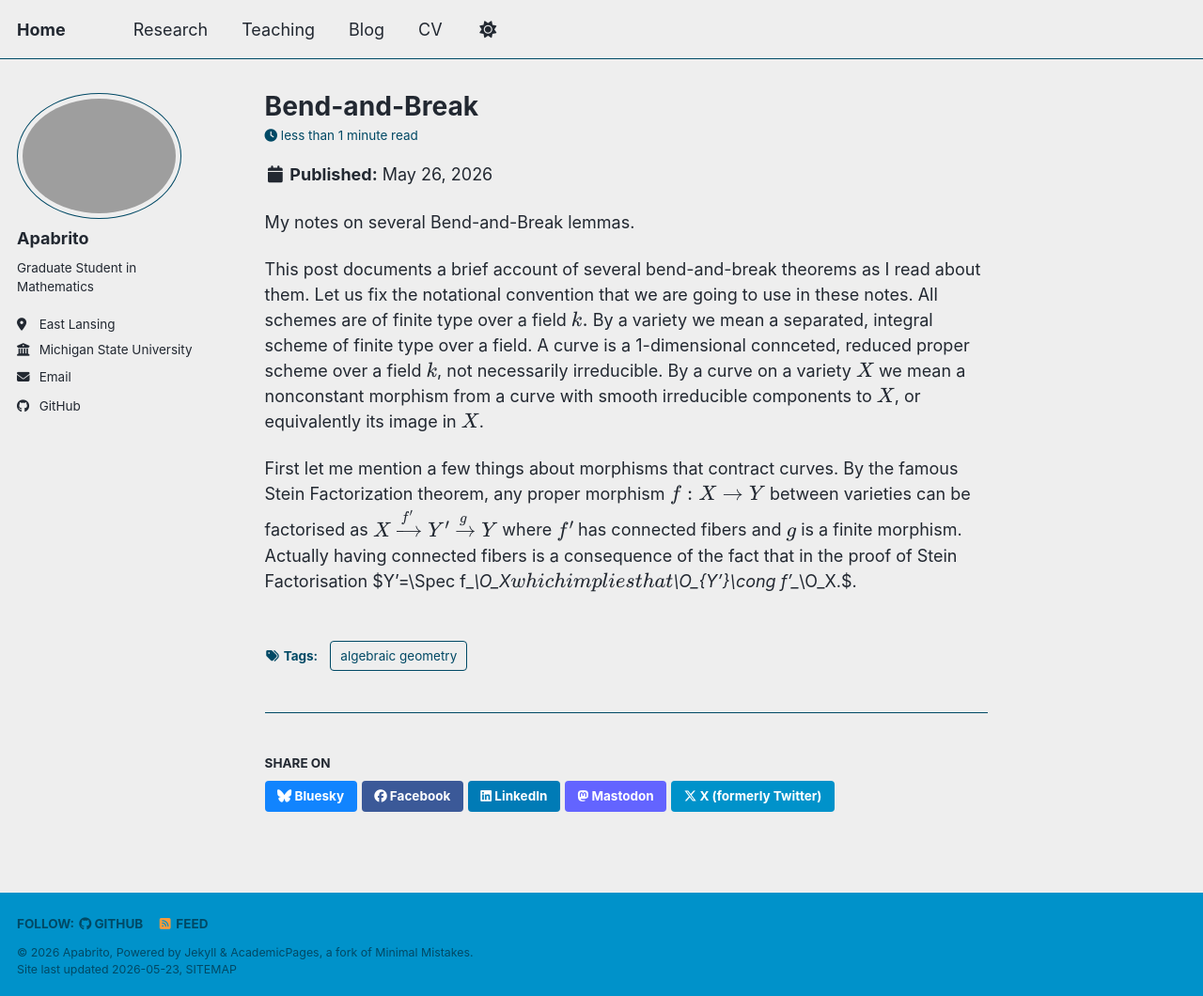
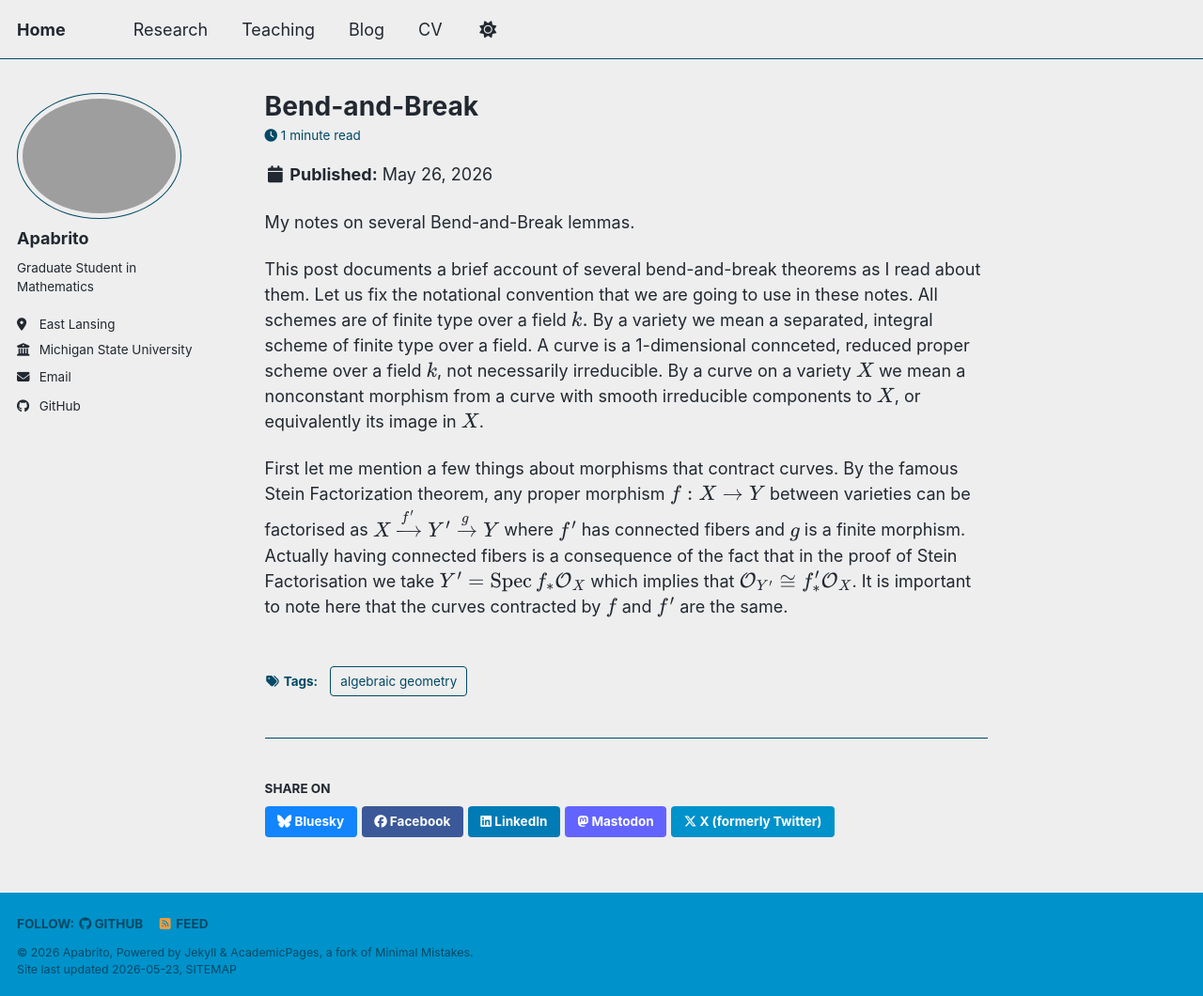
Before and after one commit to apabrito1/apabrito1.github.io, a Jekyll site: the page built from _posts/2012-08-14-blog-post-1.md, in a window 1280 px wide and 1060 px high. Shown: the whole window at 94% size. Built offline with Jekyll 4.4.1, drawn with Linux system fonts in a browser that asks for light colours; a script bundle is joined from its source files by our own code; library files that are not in the unit come from our copies.

Commit message:
Update 2012-08-14-blog-post-1.md

```diff
--- a/_posts/2012-08-14-blog-post-1.md
+++ b/_posts/2012-08-14-blog-post-1.md
@@ -15,4 +15,4 @@ This post documents a brief account of several bend-and-break theorems as I read
 
 
 
-First let me mention a few things about morphisms that contract curves. By the famous Stein Factorization theorem, any proper morphism $f:X\to Y$ between varieties can be factorised as $X \xrightarrow{f'} Y'\xrightarrow{g} Y$ where $f'$ has connected fibers and $g$ is a finite morphism. Actually having connected fibers is a consequence of the fact that in the proof of Stein Factorisation $Y'=\Spec f_*\O_X$ which implies that $\O_{Y'}\cong f'_*\O_X.$.
+First let me mention a few things about morphisms that contract curves. By the famous Stein Factorization theorem, any proper morphism $f:X\to Y$ between varieties can be factorised as $X \xrightarrow{f'} Y'\xrightarrow{g} Y$ where $f'$ has connected fibers and $g$ is a finite morphism. Actually having connected fibers is a consequence of the fact that in the proof of Stein Factorisation we take $Y'=\Spec f_*\O_X$ which implies that $\O_{Y'}\cong f'_ * \O_X$. It is important to note here that the curves contracted by $f$ and $f'$ are the same.
```
